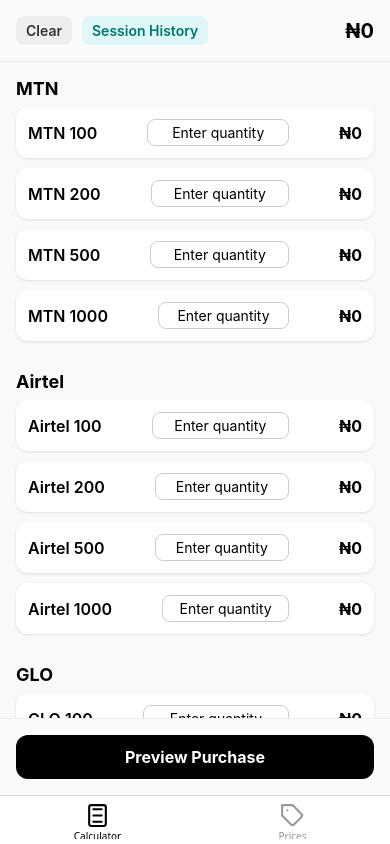
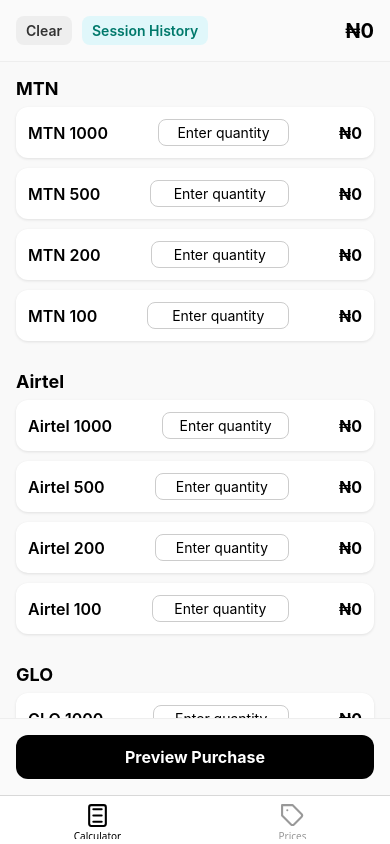
Before and after one commit to kenechiaugustine/CardPurchase, a React Native app: screen / in a window 390 px wide. Built offline with nearby package versions, Linux system fonts and the light colour scheme; what react-native-worklets would draw is missing.

Commit message:
sorted denomination from highest ie 1000 to lowest

```diff
--- a/App.tsx
+++ b/App.tsx
@@ -63,7 +63,7 @@
         }
         setPrices(finalPrices);
         await AsyncStorage.setItem("prices", JSON.stringify(finalPrices));
-        // console.log("Final prices: ",JSON.stringify(finalPrices))
+        console.log("Final prices: ",JSON.stringify(finalPrices))
       } catch (error) {
         console.error("Failed to load or merge prices:", error);
         setPrices(defaultPrices);
--- a/src/screens/CalculatorScreen.tsx
+++ b/src/screens/CalculatorScreen.tsx
@@ -16,6 +16,7 @@
 import { formatNumber, parseFraction } from "../utils/helpers";
 import { CalculatorStackParamList } from "../../App";
 import { SafeAreaProvider, SafeAreaView } from "react-native-safe-area-context";
+import { defaultPrices } from "../constants";
 
 type CalculatorScreenNavigationProp = StackNavigationProp<
   CalculatorStackParamList,
@@ -118,18 +119,19 @@
             {Object.keys(prices).map((network) => (
               <View key={network} style={styles.section}>
                 <Text style={styles.sectionTitle}>{network}</Text>
-                {Object.keys(prices[network as keyof PriceMap]).map((denom) => {
+                {Object.keys(prices[network as keyof PriceMap])
+                  .map(Number)
+                  .sort((a, b) => b - a)
+                  .map((denom) => {
                     const key = `${network}-${denom}`;
                     return (
                       <CardItem
                         key={key}
                         network={network}
-                      denomination={Number(denom)}
+                        denomination={denom}
                         value={quantities[key] || ""}
-                      onChange={(text) =>
-                        handleChange(network, Number(denom), text)
-                      }
-                      total={calcTotal(network, Number(denom))}
+                        onChange={(text) => handleChange(network, denom, text)}
+                        total={calcTotal(network, denom)}
                       />
                     );
                   })}
```
Lines whose indentation alone changed are shown as unchanged.
